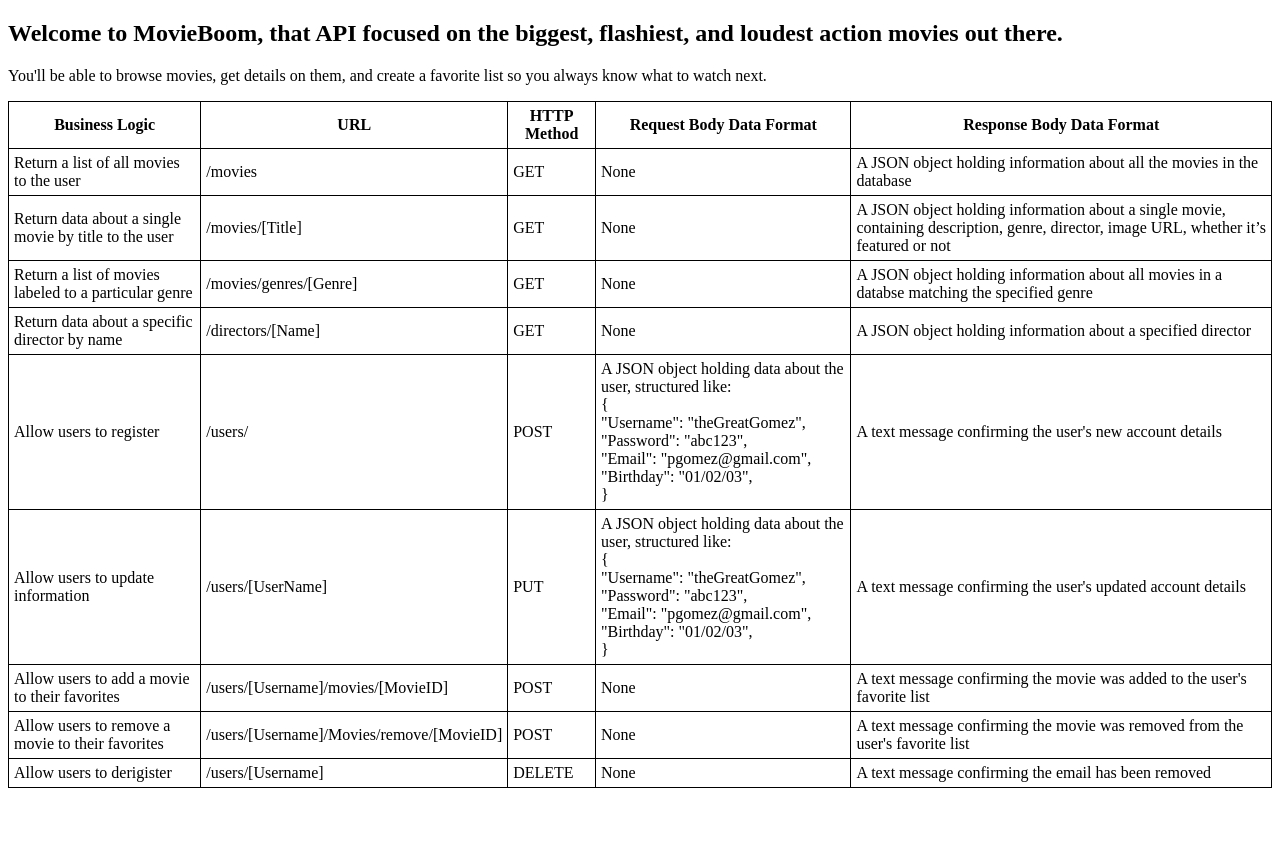
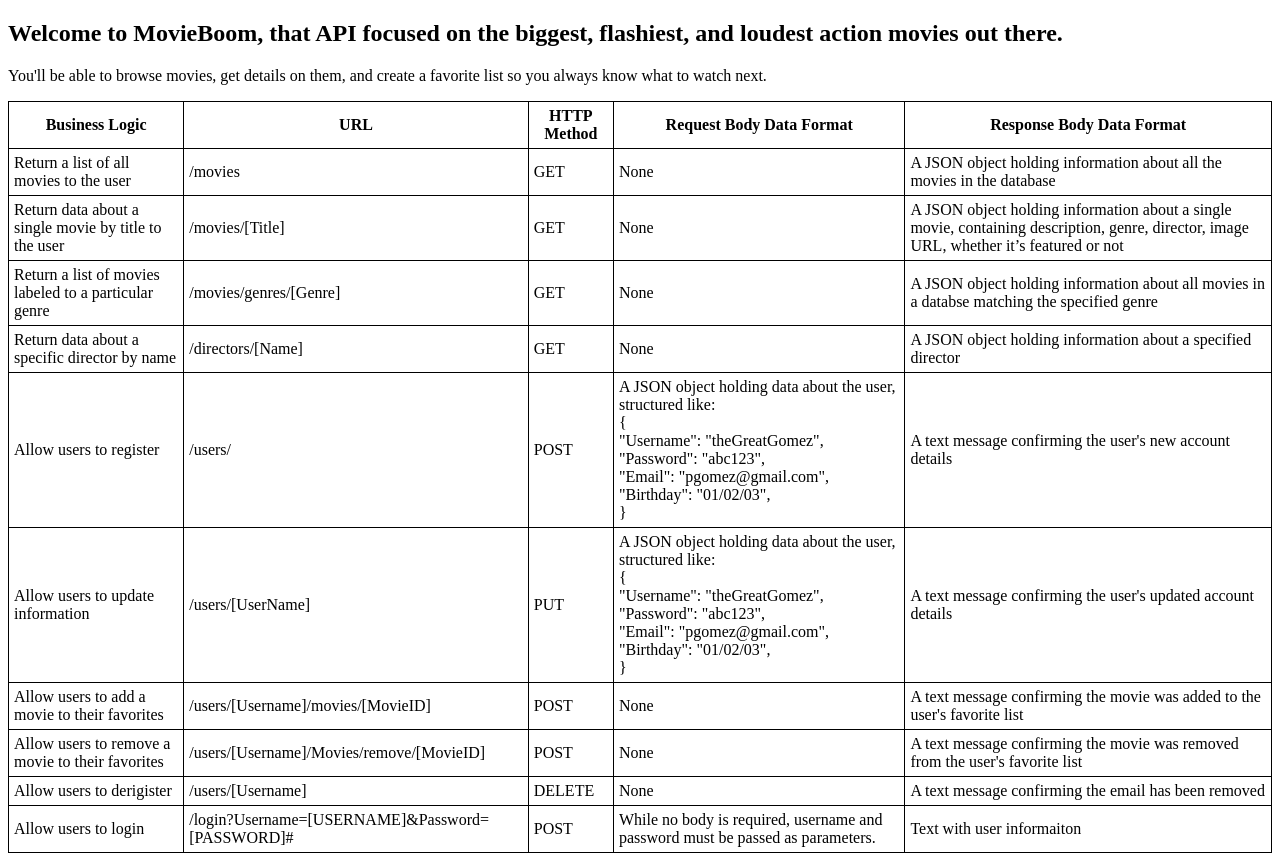
Before and after one commit to rosswyman/movie_api, a website: page public/documentation.html in a window 1280 px wide. Before the commit the page ends 800 px from the top, so only its background shows below. Drawn offline with Linux system fonts and the light colour scheme.

Commit message:
Update documentation.html

```diff
--- a/public/documentation.html
+++ b/public/documentation.html
@@ -96,6 +96,13 @@
           <td>None</td>
           <td>A text message confirming the email has been removed</td>
         </tr>
+        <tr>
+          <td>Allow users to login</td>
+          <td>/login?Username=[USERNAME]&Password=[PASSWORD]#</td>
+          <td>POST</td>
+          <td>While no body is required, username and password must be passed as parameters.</td>
+          <td>Text with user informaiton</td>
+        </tr>
 
     </table>
 
```
